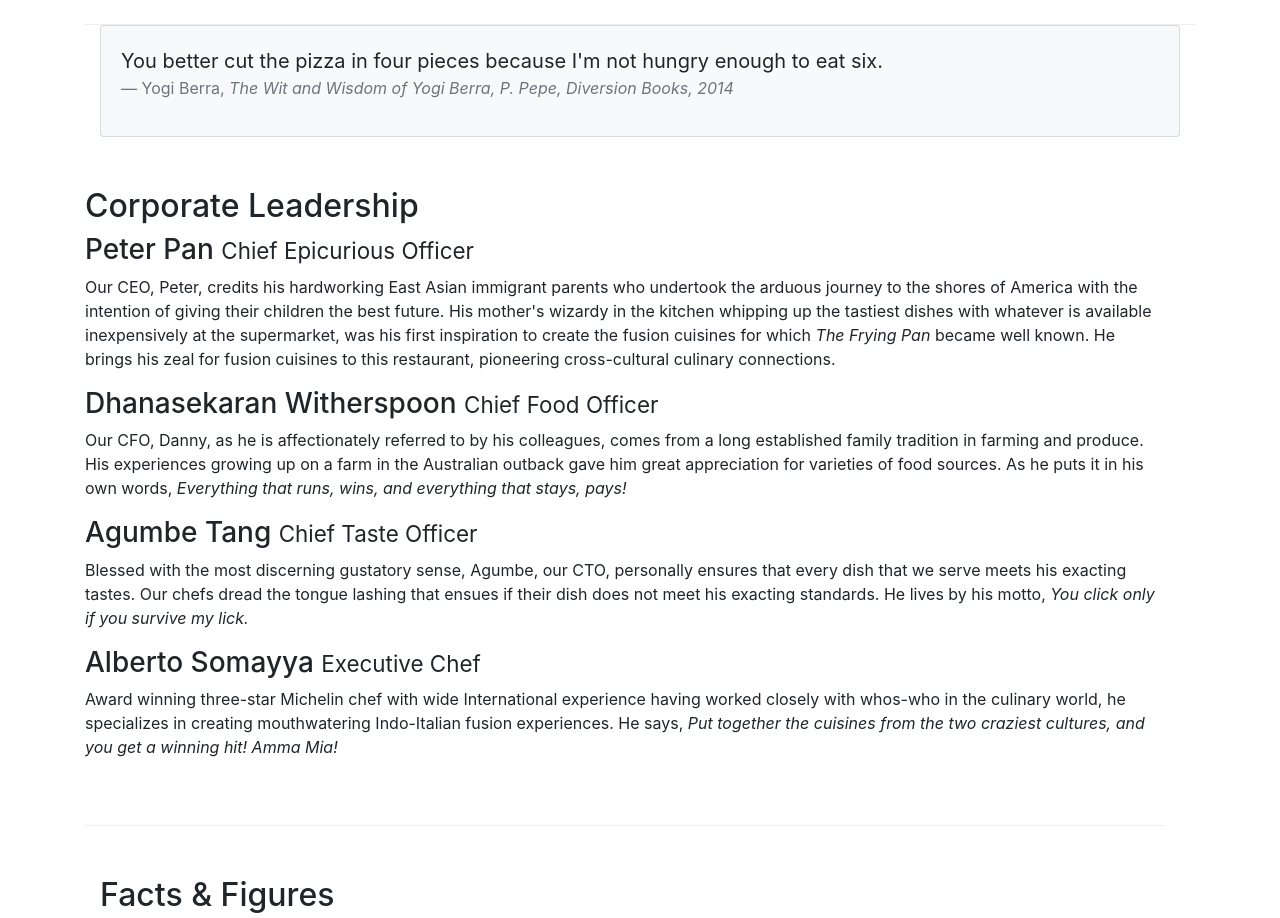
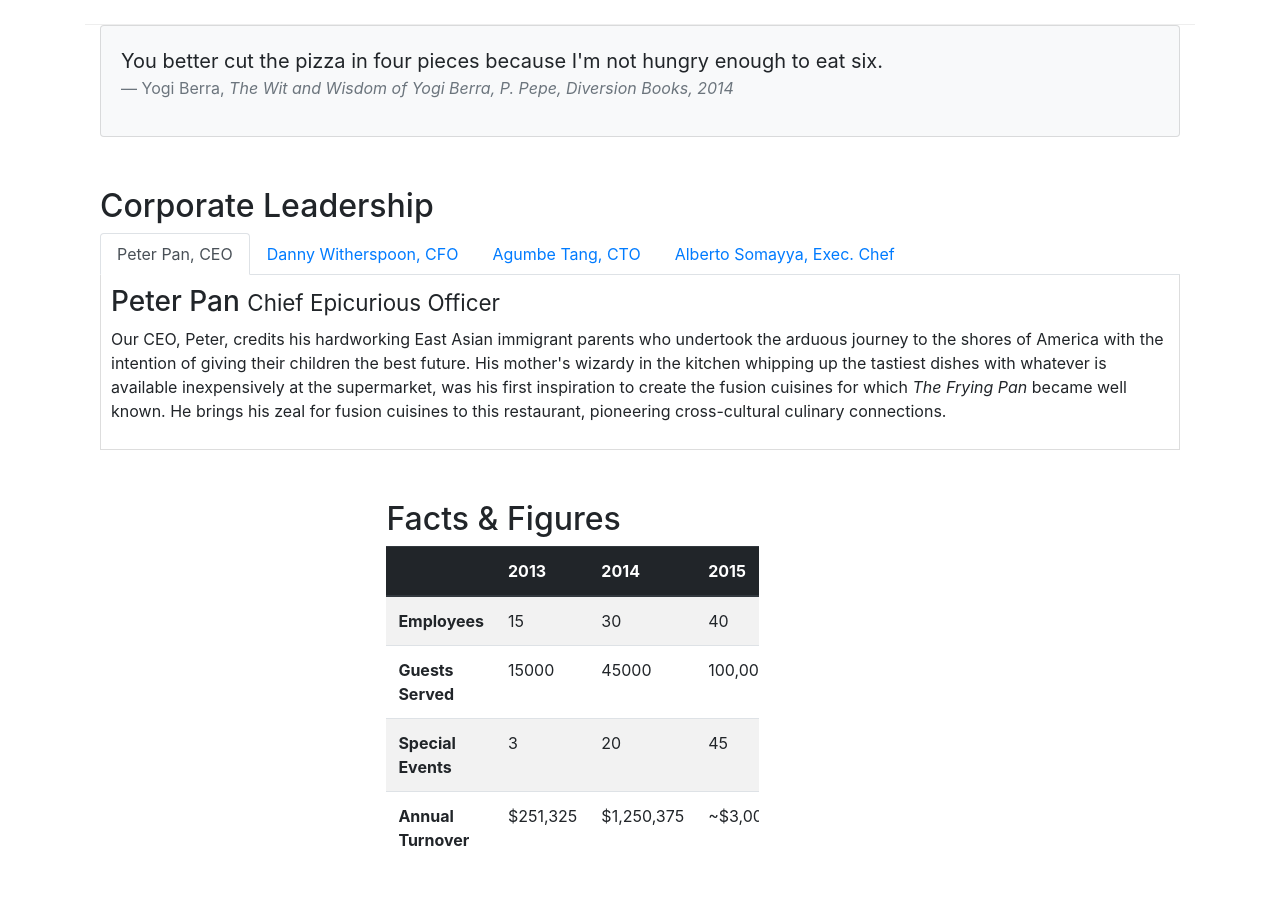
Before and after one commit to Mkamal1997/web-App-Bootstarp4-, a website: page aboutus.html in a window 1280 px wide. Shown: the part 840-1758 px from the top of the page. Drawn offline with nearby package versions, Linux system fonts and the light colour scheme.

Commit message:
Tabbed Navigation

```diff
--- a/aboutus.html
+++ b/aboutus.html
@@ -104,10 +104,30 @@
             </div>
 
 
-        <div class="row col-12 col_sm-12  ">
-            <div class="row-content ">
+         <div class="row row-content">
+            <div class="col-12 ">
                     <h2>Corporate Leadership</h2>
-                    <h3>Peter Pan <small>Chief Epicurious Officer</small></h3>
+                    <ul class="nav nav-tabs">
+                            <li class="nav-item">
+                              <a class="nav-link active" href="#peter"
+                                role="tab" data-toggle="tab">Peter Pan, CEO</a>
+                            </li>
+                            <li class="nav-item">
+                              <a class="nav-link" href="#danny" role="tab"
+                                data-toggle="tab">Danny Witherspoon, CFO</a>
+                            </li>
+                            <li class="nav-item">
+                              <a class="nav-link" href="#agumbe"role="tab"
+                                data-toggle="tab">Agumbe Tang, CTO</a>
+                            </li>
+                            <li class="nav-item">
+                              <a class="nav-link" href="#alberto" role="tab"
+                                data-toggle="tab">Alberto Somayya, Exec. Chef</a>
+                            </li>
+                        </ul>
+        <div class="tab-content">
+            <div role="tabpanel" class="tab-pane fade show active" id="peter">
+                <h3>Peter Pan <small>Chief Epicurious Officer</small></h3>
                 <div class=" d-none d-sm-block">
                     <p>Our CEO, Peter, credits his hardworking East Asian immigrant parents who
                          undertook the arduous journey to the shores of America with the intention
@@ -115,7 +135,9 @@
                          whipping up the tastiest dishes with whatever is available inexpensively at
                          the supermarket, was his first inspiration to create the fusion cuisines for which <em>The Frying Pan</em> became well known. He brings his zeal for fusion cuisines to this restaurant, pioneering cross-cultural culinary connections.</p>
                 </div>
+            </div>
 
+            <div role="tabpanel" class="tab-pane fade" id="danny">
                 <h3>Dhanasekaran Witherspoon <small>Chief Food Officer</small></h3>
                 <div class=" d-none d-sm-block">
                     <p>Our CFO, Danny, as he is affectionately referred to by his colleagues,
@@ -125,17 +147,25 @@
                           own words, <em>Everything that runs, wins, and everything that stays,
                               pays!</em></p>
                 </div>
+            </div>
+
+            <div role="tabpanel" class="tab-pane fade" id="agumbe">
                 <h3>Agumbe Tang <small>Chief Taste Officer</small></h3>
                 <div class=" d-none d-sm-block">
                     <p>Blessed with the most discerning gustatory sense, Agumbe, our CTO, personally ensures that every dish that we serve meets his exacting tastes. Our chefs dread the tongue lashing that ensues if their dish does not meet his exacting standards. He lives by his motto, <em>You click only if you survive my lick.</em></p>
                 </div>
+            </div>
 
+            <div role="tabpanel" class="tab-pane fade" id="alberto">
                 <h3>Alberto Somayya <small>Executive Chef</small></h3>
                 <div class=" d-none d-sm-block">
                     <p>Award winning three-star Michelin chef with wide International experience having worked closely with whos-who in the culinary world, he specializes in creating mouthwatering Indo-Italian fusion experiences. He says, <em>Put together the cuisines from the two craziest cultures, and you get a winning hit! Amma Mia!</em></p>
                 </div>
             </div>
+            </div>
        </div>
+
+
        <div class="row row-content">
             <div class="col-12 col-sm-9">
                 <h2>Facts &amp; Figures</h2>
--- a/css/styles.css
+++ b/css/styles.css
@@ -40,3 +40,10 @@ address{
 .content-padding{
     min-height: 400px;
 }
+
+.tab-content {
+    border-left: 1px solid #ddd;
+    border-right: 1px solid #ddd;
+    border-bottom: 1px solid #ddd;
+    padding: 10px;
+}
```
Also changed, not shown: index.html (+0 -1 lines).
